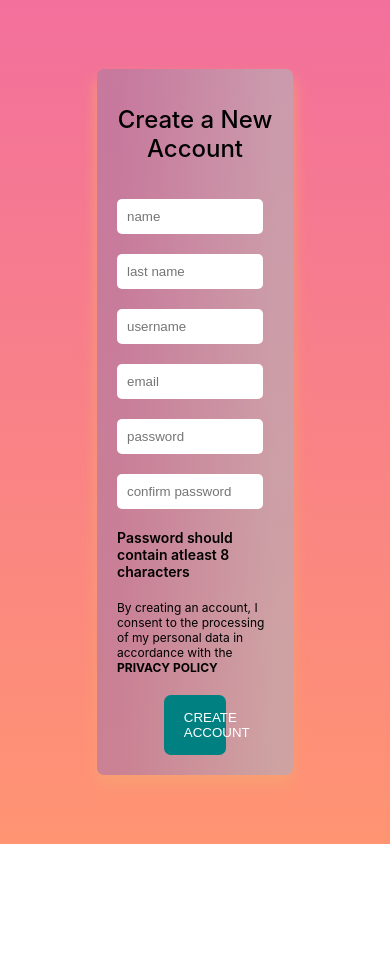
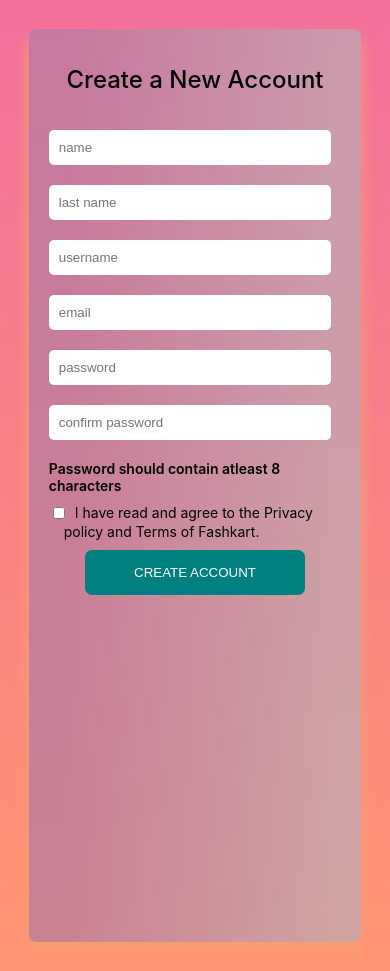
Before and after one commit to drrav31/Fashkart, a React (Create React App) app: page /register in a window 390 px wide. Before the commit the page ends 844 px from the top, so only its background shows below. Built offline with nearby package versions, Linux system fonts and the light colour scheme; no server answers.

Commit message:
Responsive Design

```diff
--- a/src/Components/Footer.jsx
+++ b/src/Components/Footer.jsx
@@ -26,13 +26,16 @@ import { useSelector } from "react-redux";
   `;
 
   const Logo = styled.a`
-    font-weight:bold;
-    font-size:2em;
+
     text-decoration:none;
     padding-bottom: 10px;
-    ${mobile({fontSize:"1.5em"})}
+    ${mobile({})}
  `
-
+  const Logoimg = styled.img`
+    width:250px;
+    height:50px;
+    ${mobile({width:"200px", height:"50px"})};
+  `
 
   const SocialContainer = styled.div`
     display: flex;
@@ -48,12 +51,13 @@ import { useSelector } from "react-redux";
     align-items: center;
     justify-content: center;
     margin-right: 20px;
+    /* ${mobile({width:"20px", height:"20px"})} */
   `;
 
   const Center = styled.div`
     flex: 1;
     padding: 20px;
-    ${mobile({ display: "none" })}
+    /* ${mobile({ display: "none" })} */
   `;
 
   const Title = styled.h3`
@@ -76,7 +80,7 @@ import { useSelector } from "react-redux";
   const Right = styled.div`
     flex: 1;
     padding: 20px;
-    ${mobile({ backgroundColor: "#fff8f8" })}
+    /* ${mobile({ backgroundColor: "#fff8f8" })} */
   `;
 
   const ContactItem = styled.div`
@@ -99,7 +103,7 @@ import { useSelector } from "react-redux";
     return (
       <Container>
         <Left>
-          <Logo href="#"><img src = {logo} alt = "FASHKART" width="250" height="60"></img></Logo>
+          <Logo href="#"><Logoimg src = {logo} alt = "FASHKART"/></Logo>
 
           <SocialContainer>
             <SocialIcon color="3B5999">
@@ -128,6 +132,7 @@ import { useSelector } from "react-redux";
             <ListItem><Link href="/">Order Tracking</Link></ListItem>
             <ListItem><Link href="/">Wishlist</Link></ListItem>
             <ListItem><Link href="/">Terms</Link></ListItem>
+            <ListItem><Link href="/">Privacy Policy</Link></ListItem>
           </List>
         </Center>
         <Right>
--- a/src/Components/Navbar.jsx
+++ b/src/Components/Navbar.jsx
@@ -28,11 +28,13 @@ const Left = styled.div`
 
 `
 const Logo = styled.a`
-color:paleviolet;
-font-weight:bold;
-font-size:2em;
 text-decoration:none;
-${mobile({fontSize:"1.5em"})}
+`
+
+const Logoimg = styled.img`
+    width:250px;
+    height:50px;
+    ${mobile({width:"100px",height:"40px"})};
 `
 
 const Center = styled.div`
@@ -111,9 +113,9 @@ ${mobile({fontSize:"12px"})};
 `
 const Greeting = styled.span`
     margin-right: 20px;
-    font-size: 1.2em;
+    font-size: 1em;
     font-weight: 600;
-
+    ${mobile({fontSize:"12px", marginLeft:"5px", fontWeight:500,marginRight:"5px"})};
 `
 
 const Navbar = () => {
@@ -130,7 +132,7 @@ const Navbar = () => {
     return (
         <Container>
             <Wrapper>
-                <Left><Logo href = "/"><img src = {logo} alt ="FASHKART" width="250" height="50"/></Logo></Left>
+                <Left><Logo href = "/"><Logoimg src = {logo} alt ="FASHKART"/></Logo></Left>
                 <Center><SearchContainer><SearchInput placeholder="Search for Items,Brands or Styles..."/><Search style = {{color:"grey", height:"30px",borderRadius:"3px", cursor:"pointer"}}/></SearchContainer></Center>
                 {!user?(<Right><Signup as="a" href="/register">Sign Up</Signup>
                        <Login as="a" href="/login">Login</Login>
--- a/src/Pages/Cart.jsx
+++ b/src/Pages/Cart.jsx
@@ -34,7 +34,6 @@ const Top = styled.div`
 `;
 
 const TopTexts = styled.div`
-  ${mobile({ display: "none" })}
 `;
 const TopText = styled.span`
   text-decoration: underline;
@@ -92,27 +91,27 @@ const PriceDetail = styled.div`
   display: flex;
   flex:1;
   flex-direction: column;
-
   align-items: center;
   justify-content: space-evenly;
+  ${mobile({alignItems: 'flex-end', marginRight:100})};
 `;
 
 const ProductAmountContainer = styled.div`
-  display: flex;
-  align-items: center;
   margin-bottom: 20px;
+
 `;
 
 const ProductAmount = styled.div`
   font-size: 24px;
   margin: 5px;
-  ${mobile({ margin: "5px 15px" })}
+  font-weight: 600;
+  ${mobile({margin:"5px 20px", fontSize: 16})};
 `;
 
 const ProductPrice = styled.div`
-  font-size: 30px;
-  font-weight: 200;
-  ${mobile({ marginBottom: "20px" })}
+  font-size: 24px;
+  font-weight: 600;
+  ${mobile({ marginBottom: "20px", marginLeft:"280px", fontSize: 16 })}
 `;
 
 const Hr = styled.hr`
@@ -127,6 +126,7 @@ const Summary = styled.div`
   border-radius: 10px;
   padding: 20px;
   height: 50vh;
+  ${mobile({ height: "25vh"})}
 `;
 
 const SummaryTitle = styled.h1`
@@ -151,7 +151,12 @@ const Button = styled.button`
   background-color: black;
   color: white;
   font-weight: 600;
+  border:none;
+  border-radius:7px;
   cursor: pointer;
+  &:hover{
+    opacity:0.6;
+  }
 `;
 
 const Empty = styled.div`
@@ -160,6 +165,7 @@ const Empty = styled.div`
   color: rgb(112, 108, 105);
   font-size: 1.5em;
   margin-top: 100px;
+  ${mobile({margin:"70px auto", fontSize:"1em"})};
 
 `;
 
@@ -229,7 +235,7 @@ const Cart = () => {
               </ProductDetail>
               <PriceDetail>
                 <ProductAmountContainer>
-                <ProductAmount>Quantity: {product.quantity}</ProductAmount>
+                <ProductAmount>Qty: {product.quantity}</ProductAmount>
                 </ProductAmountContainer>
                 <ProductPrice>Amount: ₹ {product.price * product.quantity}</ProductPrice>
               </PriceDetail>
--- a/src/Pages/Login.jsx
+++ b/src/Pages/Login.jsx
@@ -7,7 +7,7 @@ import {mobile} from "../responsive";
 
 const Container = styled.div`
   width: 100vw;
-  height: 100vh;
+  height: 110vh;
   background-size: cover;
   display: flex;
   align-items: center;
@@ -21,8 +21,8 @@ const Container = styled.div`
 `;
 
 const Wrapper = styled.div`
-  width: 320px;
-  height: 420px;
+  width: 75vw;
+  max-width:400px;
   position: absolute;
   top: 50%;
   left: 50%;
@@ -33,7 +33,7 @@ const Wrapper = styled.div`
   justify-content: space-evenly;
   padding: 1rem;
   background-color: white;
-  ${mobile({ width: "75%" })}
+  ${mobile({ marginTop: 10,width: "75%",height:"90%"})}
   box-shadow: 0 10px 15px rgba(159, 159, 159, 0.7);
   background-image: linear-gradient(to right, rgb(255, 148, 114), rgb(242, 112, 156));
 
--- a/src/Pages/Product.jsx
+++ b/src/Pages/Product.jsx
@@ -24,20 +24,21 @@ const ImgContainer = styled.div`
 `;
 
 const Image = styled.img`
-  width: 100%;
-  height: 90vh;
+  width: 80%;
+  height: 110vh;
   object-fit: cover;
-  ${mobile({ height: "40vh" })}
+  ${mobile({ height: "75vh",width:"70%" })};
 `;
 
 const InfoContainer = styled.div`
   flex: 1;
   padding: 0px 50px;
-  ${mobile({ padding: "10px" })}
+  ${mobile({ padding: "10px 0" })}
 `;
 
 const Title = styled.h1`
   font-weight: 200;
+  ${mobile({fontSize:18, fontWeight:400})}
 `;
 
 const Desc = styled.p`
@@ -47,6 +48,7 @@ const Desc = styled.p`
 const Price = styled.span`
   font-weight: 100;
   font-size: 40px;
+  ${mobile({fontSize:24})}
 `;
 
 const FilterContainer = styled.div`
@@ -54,7 +56,7 @@ const FilterContainer = styled.div`
   margin: 30px 0px;
   display: flex;
   justify-content: space-between;
-  ${mobile({ width: "100%" })}
+  ${mobile({ width: "80%" })}
 `;
 
 const Filter = styled.div`
@@ -88,7 +90,7 @@ const AddContainer = styled.div`
   display: flex;
   align-items: center;
   justify-content: space-between;
-  ${mobile({ width: "100%" })}
+  ${mobile({ width: "90%" })}
 `;
 
 const AmountContainer = styled.div`
@@ -159,8 +161,9 @@ const Product = () => {
 
   return (
     <Container>
+      <Announcements />
       <Navbar />
-      <Announcements />
+
       <Wrapper>
         <ImgContainer>
           <Image src={prod.img} />
--- a/src/Pages/ProductList.jsx
+++ b/src/Pages/ProductList.jsx
@@ -52,9 +52,10 @@ const ProductList = () => {
   }
   return (
     <Container>
+      <Announcements />
       <Navbar />
-      <Announcements />
-      <Title>{cat}</Title>
+
+      {cat?<Title>{cat}</Title>:<Title>All Products</Title>}
       <FilterContainer>
         <Filter>
           <FilterText>Filter Products:</FilterText>
--- a/src/Pages/Register.jsx
+++ b/src/Pages/Register.jsx
@@ -5,19 +5,19 @@ import { mobile } from "../responsive";
 
 const Container = styled.div`
   width: 100vw;
-  height: 100vh;
-
+  height: 115vh;
   background-image: linear-gradient(to top, rgb(255, 148, 114), rgb(242, 112, 156));
   background-size: cover;
   display: flex;
   align-items: center;
   justify-content: center;
+  flex-direction: column;
 `;
 
 const Wrapper = styled.div`
   width: 40%;
   padding: 20px;
-  ${mobile({ width: "75%" })}
+  ${mobile({ width: "75%", height: "90%", flexDirection: "column"})}
   background-image: linear-gradient( to right, rgba(180,123,160,0.7) 11.2%, rgba(186,170,180,0.7) 91.1%);
   box-shadow: 0 10px 15px rgba(249, 159, 115, 1);
   border-radius:7px;
@@ -44,10 +44,6 @@ const Input = styled.input`
   outline: none;
 `;
 
-const Agreement = styled.span`
-  font-size: 12px;
-  margin: 20px 0px;
-`;
 
 const Button = styled.button`
   width: 40%;
@@ -56,8 +52,13 @@ const Button = styled.button`
   background-color: teal;
   color: white;
   border-radius:7px;
-  margin:auto;
+  margin:10px auto;
+
   cursor: pointer;
+  ${mobile({ width: "75%", height: "40%" })}
+  &:hover{
+    opacity: 0.7;
+  }
 `;
 
 const PasswordCheck = styled.div`
@@ -67,12 +68,30 @@ const PasswordCheck = styled.div`
   font-weight: 600;
 `;
 
+const Agreement = styled.label`
+  display: block;
+  padding-left: 15px;
+  text-indent: -15px;
+  font-size: 14px;
+  color: black;
+`;
+
+const CheckBox = styled.input`
+  width: 12px;
+  height: 12px;
+  padding: 0;
+  margin-right: 10px;
+  vertical-align: middle;
+  position: relative;
+  top: -1px;
+  cursor: pointer;
+`;
+
 const Register = () => {
   const [username, setUserName] = useState("")
   const [password, setPassword] = useState("")
   const [email, setEmail] = useState("")
-  const [confirmPassword, setConfirmPassword] = useState("")
-  // const [success, setSuccess] = useState(null);
+  const [confirmPassword, setConfirmPassword] = useState("");
   const handleClick = async () =>{
     const res = await publicRequest.post('/auth/register/',{
       username,
@@ -97,10 +116,13 @@ const Register = () => {
           <Input type = "password" placeholder="confirm password" required onChange = {e=>setConfirmPassword(e.target.value)}/>
           {password.length>=8 && confirmPassword.length>=1 && password!==confirmPassword?<PasswordCheck>Password's don't match</PasswordCheck>:<PasswordCheck/>}
           {password.length<8? <PasswordCheck>Password should contain atleast 8 characters</PasswordCheck>:<PasswordCheck/>}
-          <Agreement>
-            By creating an account, I consent to the processing of my personal
-            data in accordance with the <b>PRIVACY POLICY</b>
-          </Agreement>
+          <Agreement style={{ marginTop: "10px" }}>
+              <CheckBox
+                type="checkbox"
+                required
+              />
+              I have read and agree to the Privacy policy and Terms of Fashkart.
+            </Agreement>
           <Button onClick = {handleClick}>CREATE ACCOUNT</Button>
         </Form>
       </Wrapper>
--- a/src/Pages/Success.jsx
+++ b/src/Pages/Success.jsx
@@ -1,31 +1,44 @@
 import { useDispatch } from "react-redux";
 import { useNavigate } from "react-router";
+import styled from "styled-components";
 import { emptyCart } from "../Redux/cartredux";
+import { mobile } from "../responsive";
+
+const Container = styled.div`
+  height: 100vh;
+  display: flex;
+  flex-direction: column;
+  align-items: center;
+  justify-content: center;
+  background-image: linear-gradient(to top, rgb(255, 148, 114), rgb(242, 112, 156));
+
+`;
+const Message = styled.div`
+  font-size: 20;
+  ${mobile({fontSize:16, marginLeft:20})};
+`
+const Button = styled.button`
+  padding: 10px;
+  margin-top: 20px;
+  cursor:pointer;
+  border-radius:5px;
+  &:hover { background-color: #bbb; }
+`
 
 const Success = () => {
   const navigate = useNavigate();
   const dispatch = useDispatch()
 
   return (
-    <div
-      style={{
-        height: "100vh",
-        display: "flex",
-        flexDirection: "column",
-        alignItems: "center",
-        justifyContent: "center",
-        backgroundImage: "linear-gradient(to top, rgb(255, 148, 114), rgb(242, 112, 156))",
-        fontSize: 20
-      }}
-    >
-        Your order was placed successfully.Thank you for Shopping with us..
-      <button style={{ padding: 10, marginTop: 20, cursor:"pointer", borderRadius:5}}
+    <Container>
+      <Message>Your order was placed successfully.Thank you for Shopping with us..</Message>
+      <Button
         onClick={()=>{
           dispatch(emptyCart());
           navigate('/');
           }}
-      >Go to Homepage </button>
-  </div>
+      >Go to Homepage </Button>
+  </Container>
   );
 };
 
--- a/src/responsive.js
+++ b/src/responsive.js
@@ -2,9 +2,23 @@ import {css} from "styled-components"
 
 export const mobile = (props) => {
     return css`
-        @media only screen and (max-width:380px){
+        @media only screen and (max-width:415px){
             ${props}
         }
     `
+}
 
-}
+export const tablet = (props) => {
+    return css`
+      @media only screen and (min-width: 416px) and (max-width: 768px) {
+        ${props}
+      }
+    `;
+  };
+  export const bigtablet = (props) => {
+    return css`
+      @media only screen and (min-width: 768px) and (max-width: 1200px) {
+        ${props}
+      }
+    `;
+  };
```
Also changed, not shown: src/Components/Slider.jsx (+2 -6 lines).
